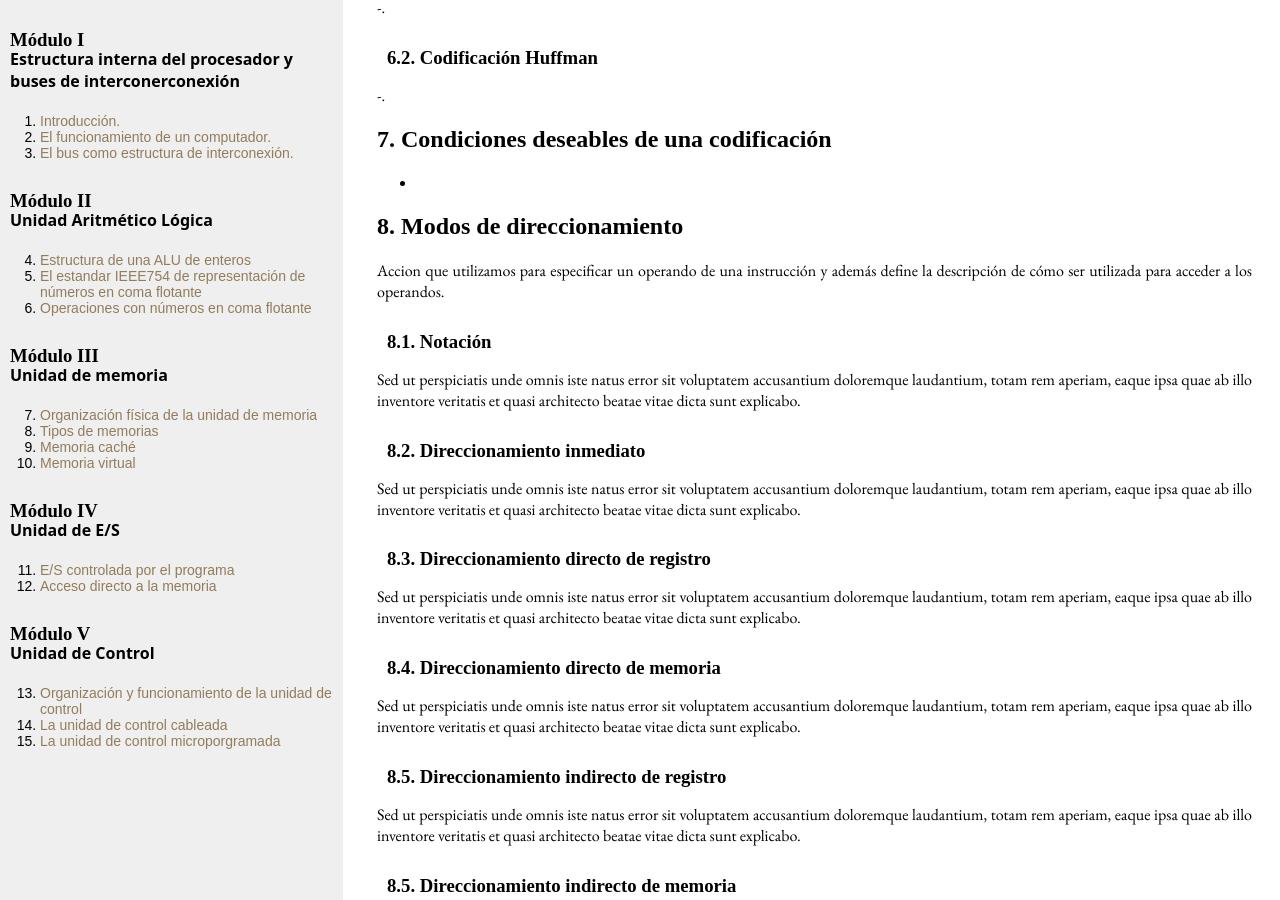
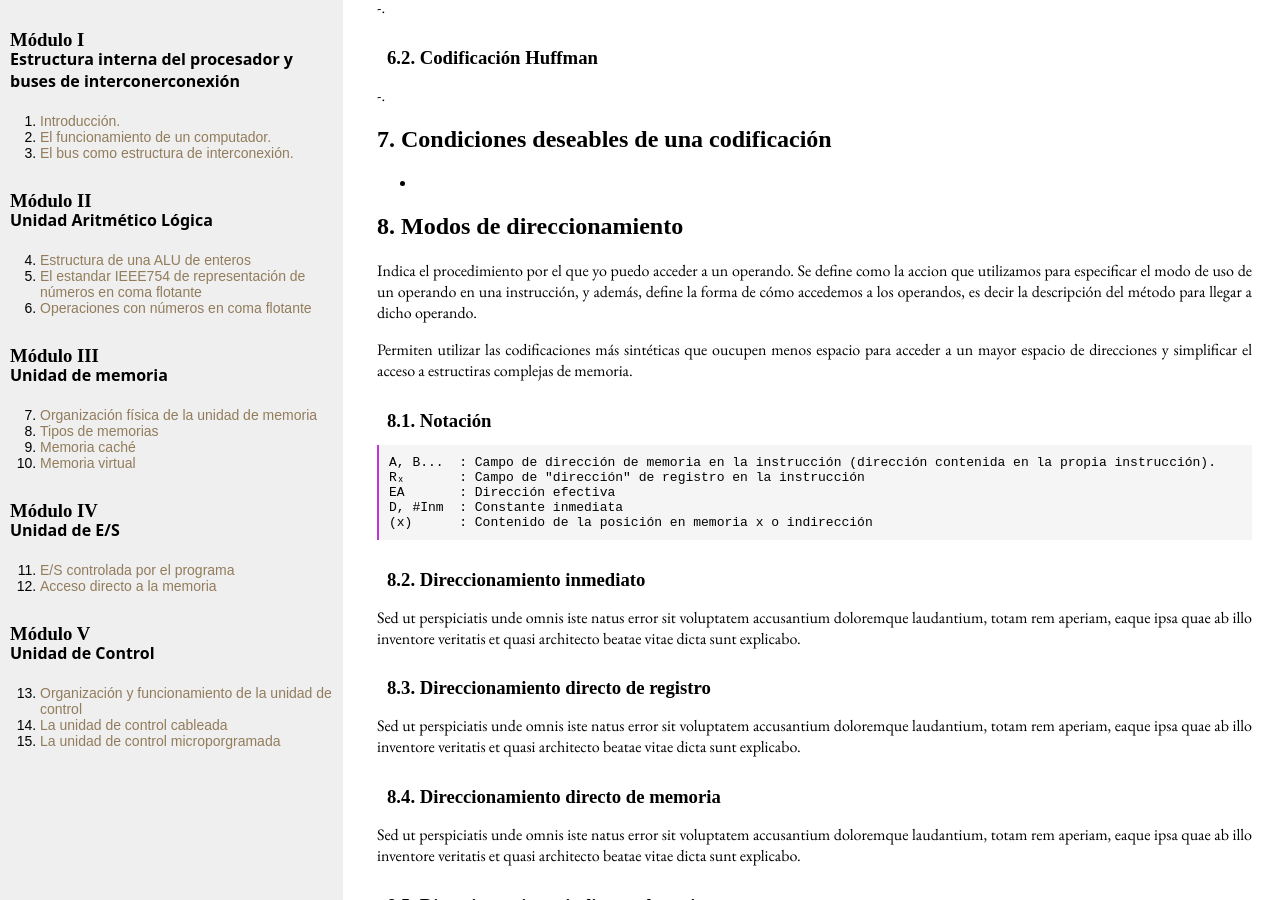
Before and after one commit to dkaerit/EDC, a Jekyll site: the page built from _posts/2020-10-05-TEMA02.md, in a window 1280 px wide and 900 px high, scrolled down 6740 px. Built offline with Jekyll 4.4.1, drawn with Linux system fonts in a browser that asks for light colours; some web fonts are replaced; some of the changed text lies outside the part shown.

Commit message:
Update 2020-10-05-TEMA02.md

````diff
--- a/_posts/2020-10-05-TEMA02.md
+++ b/_posts/2020-10-05-TEMA02.md
@@ -127,7 +127,7 @@ M. de 0 direcciones: ADD            (<tope de pila> <- <tope> + <tope-1>)
 
 Una instrucción no puede ser ambigua (su codificación debe estar bien definidia, y además, `debe tener toda la información necesaria para su ejecución`:
   * Independientemente de su posición en memoria.
-  * Independiente de otras instruccipnes.
+  * Independiente de otras instruccipnes (Dirección de memoria real/final efctiva donde está el operando).
 
 ### 5.3. Optimizando el juego de instrucciones
 Las dimensiones en las que se puede en focar para optimizar el jeugo de instrucciones es.
@@ -158,10 +158,18 @@ Las dimensiones en las que se puede en focar para optimizar el jeugo de instrucc
 -
 
 ## 8. Modos de direccionamiento
-Accion que utilizamos para especificar un operando de una instrucción y además define la descripción de cómo ser utilizada para acceder a los operandos.
+Indica el procedimiento por el que yo puedo acceder a un operando. Se define como la accion que utilizamos para especificar el modo de uso de un operando en una instrucción, y además, define la forma de cómo accedemos a los operandos, es decir la descripción del método para llegar a dicho operando.
+
+Permiten utilizar las codificaciones más sintéticas que oucupen menos espacio para acceder a un mayor espacio de direcciones y simplificar el acceso a estructiras complejas de memoria.
 
 ### 8.1. Notación
-Sed ut perspiciatis unde omnis iste natus error sit voluptatem accusantium doloremque laudantium, totam rem aperiam, eaque ipsa quae ab illo inventore veritatis et quasi architecto beatae vitae dicta sunt explicabo.
+```print
+A, B...  : Campo de dirección de memoria en la instrucción (dirección contenida en la propia instrucción).
+Rₓ       : Campo de "dirección" de registro en la instrucción
+EA       : Dirección efectiva
+D, #Inm  : Constante inmediata
+(x)      : Contenido de la posición en memoria x o indirección
+```
 
 ### 8.2. Direccionamiento inmediato
 Sed ut perspiciatis unde omnis iste natus error sit voluptatem accusantium doloremque laudantium, totam rem aperiam, eaque ipsa quae ab illo inventore veritatis et quasi architecto beatae vitae dicta sunt explicabo.
````
